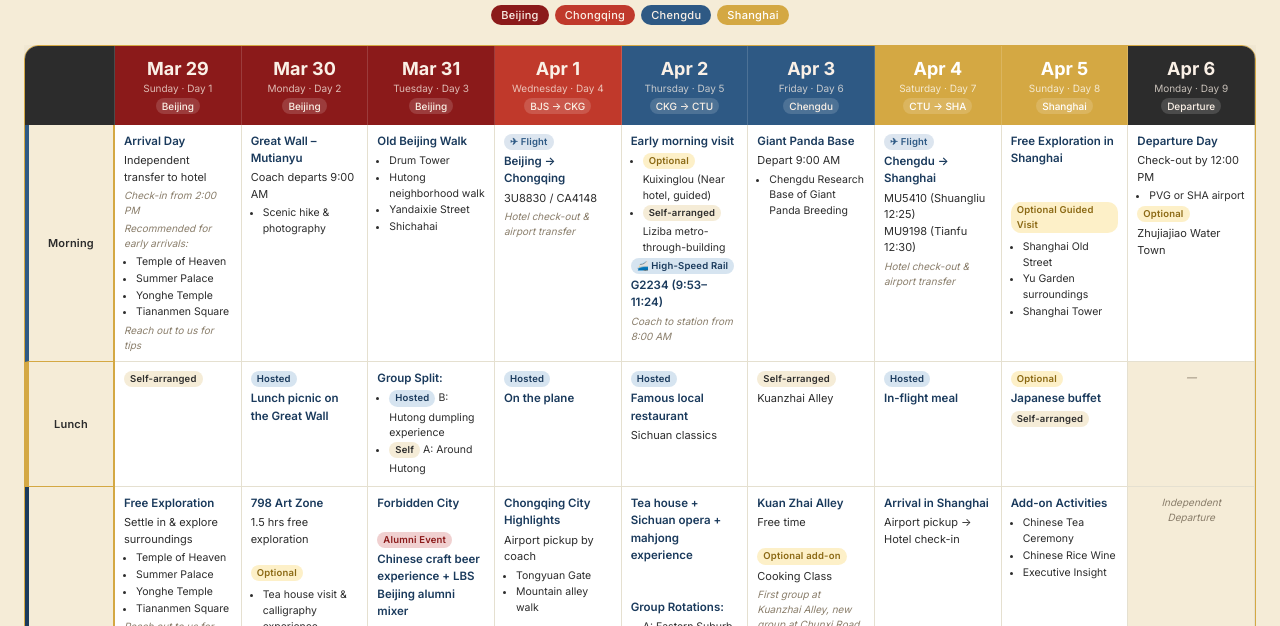
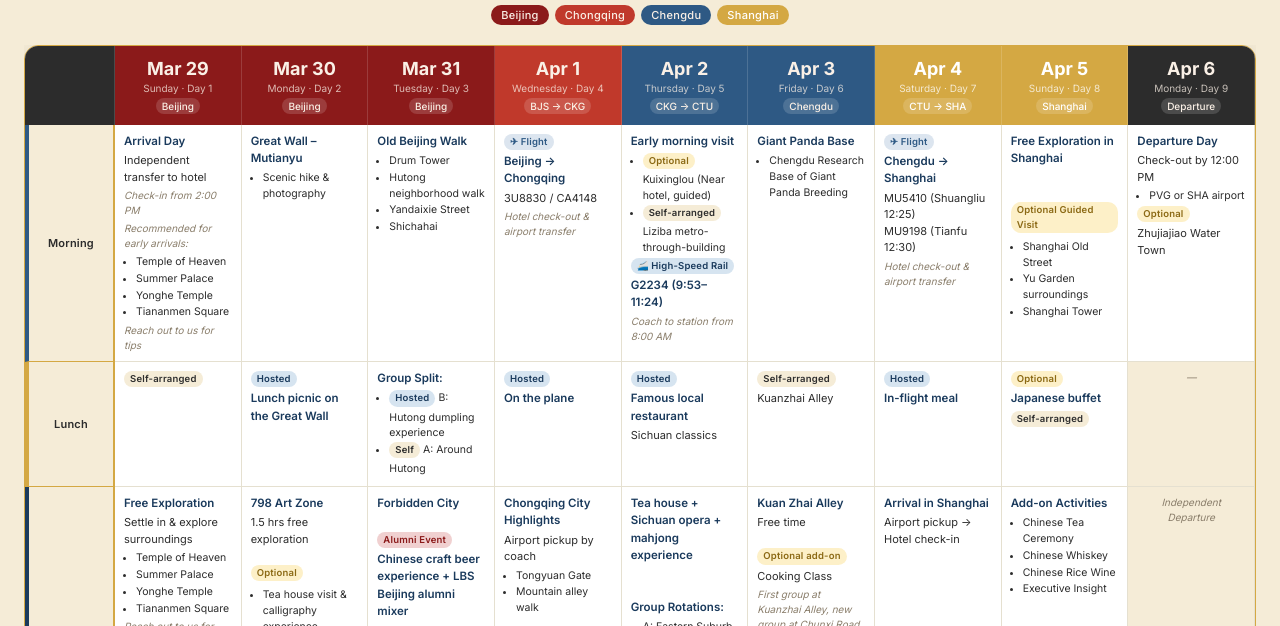
Before and after one commit to sunsetchow/chinatrek2026, a plain HTML site: page index.html in a window 1280 px wide. Shown: the part 174-800 px from the top of the page. Drawn offline with Linux system fonts and the light colour scheme.

Commit message:
Remove 9am times and restore whiskey

```diff
--- a/index.html
+++ b/index.html
@@ -521,7 +521,6 @@
   <!-- D2 Morning -->
   <div class="cell row-morning">
     <strong>Great Wall – Mutianyu</strong>
-    Coach departs 9:00 AM
     <ul>
       <li>Scenic hike &amp; photography</li>
     </ul>
@@ -561,7 +560,6 @@
   <!-- D6 Morning -->
   <div class="cell row-morning">
     <strong>Giant Panda Base</strong>
-    Depart 9:00 AM
     <ul>
       <li>Chengdu Research Base of Giant Panda Breeding</li>
     </ul>
@@ -725,6 +723,7 @@
     <strong>Add-on Activities</strong>
     <ul>
       <li>Chinese Tea Ceremony</li>
+      <li>Chinese Whiskey</li>
       <li>Chinese Rice Wine</li>
       <li>Executive Insight</li>
     </ul>
```
